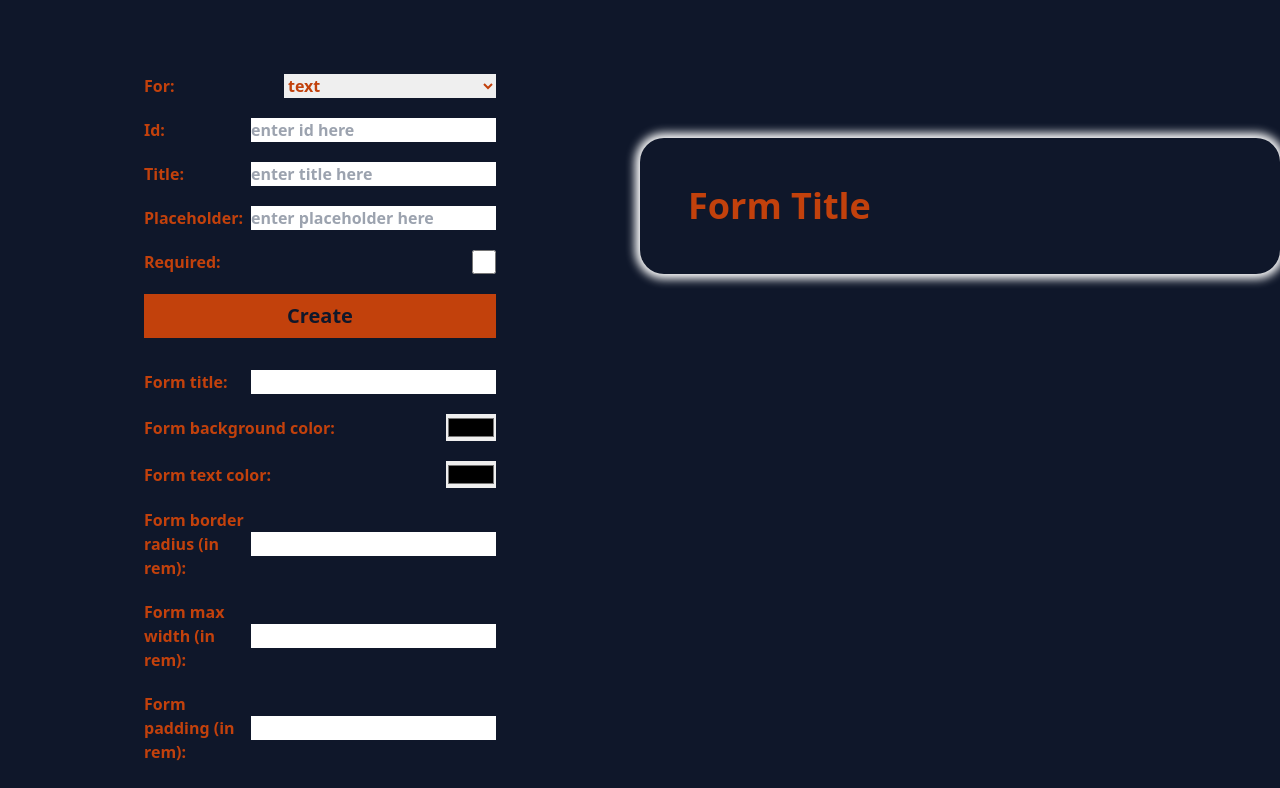
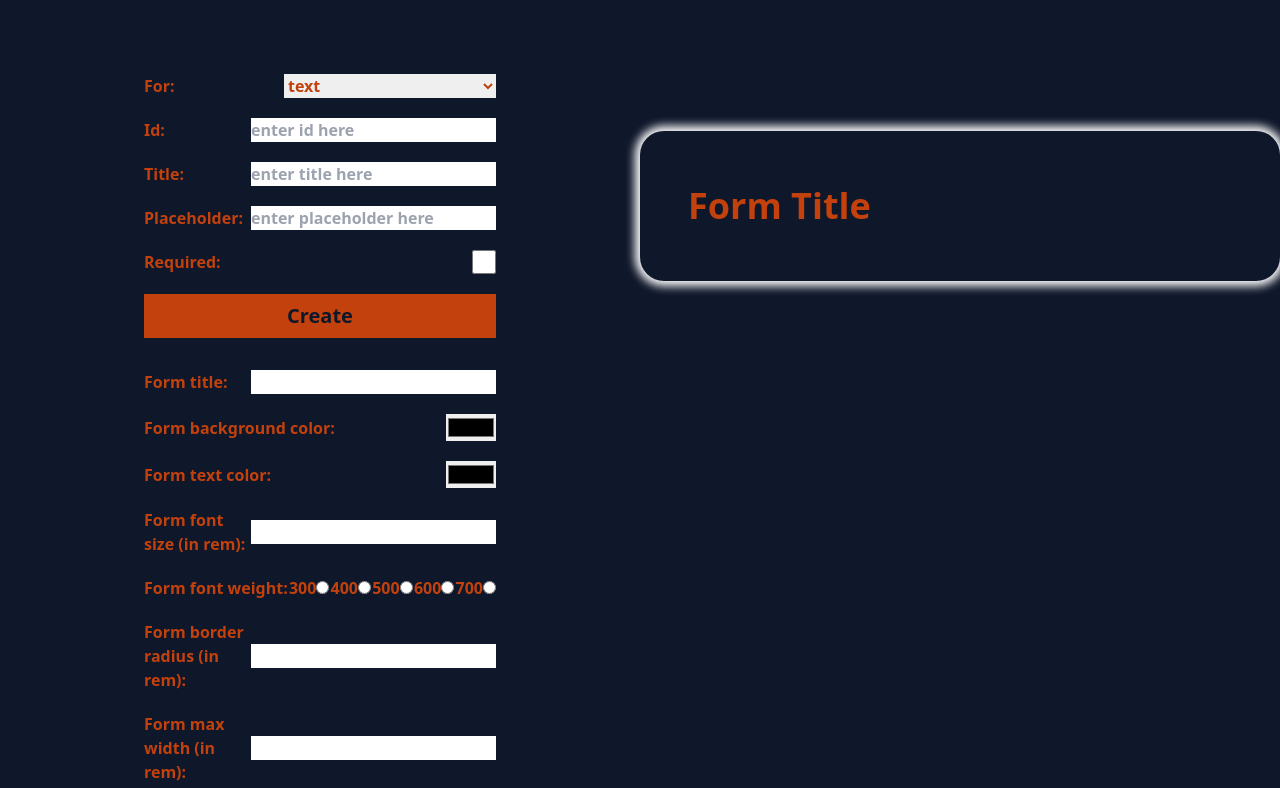
Before and after one commit to AOjdanic/FormBuilder, a React (Vite) app: page / in a window 1280 px wide. Shown: the part 398-1186 px from the top of the page. Built offline with nearby package versions, Linux system fonts and the light colour scheme.

Commit message:
added the most relevant css properties for customization

```diff
--- a/src/components/FormOptions.jsx
+++ b/src/components/FormOptions.jsx
@@ -47,6 +47,97 @@ function FormOptions() {
           name="formTextColor"
           id="formTextColor"
         />
+      </label>
+
+      <label
+        className="flex justify-between items-center"
+        htmlFor="formFontSize"
+      >
+        Form font size (in rem):
+        <input
+          onChange={(e) =>
+            setFormOptions((prev) => {
+              return { ...prev, fontSize: e.target.value + "rem" };
+            })
+          }
+          type="number"
+          name="formFontSize"
+          id="formFontSize"
+        />
+      </label>
+
+      <label className="flex justify-between items-center">
+        Form font weight:
+        <span>
+          300
+          <input
+            onChange={(e) =>
+              setFormOptions((prev) => {
+                return { ...prev, fontWeight: e.target.value };
+              })
+            }
+            type="radio"
+            name="formFontWeight"
+            id="formFontWeight"
+            value={"300"}
+          />
+        </span>
+        <span>
+          400
+          <input
+            onChange={(e) =>
+              setFormOptions((prev) => {
+                return { ...prev, fontWeight: e.target.value };
+              })
+            }
+            type="radio"
+            name="formFontWeight"
+            id="formFontWeight"
+            value={"400"}
+          />
+        </span>
+        <span>
+          500
+          <input
+            onChange={(e) =>
+              setFormOptions((prev) => {
+                return { ...prev, fontWeight: e.target.value };
+              })
+            }
+            type="radio"
+            name="formFontWeight"
+            id="formFontWeight"
+            value={"500"}
+          />
+        </span>
+        <span>
+          600
+          <input
+            onChange={(e) =>
+              setFormOptions((prev) => {
+                return { ...prev, fontWeight: e.target.value };
+              })
+            }
+            type="radio"
+            name="formFontWeight"
+            id="formFontWeight"
+            value={"600"}
+          />
+        </span>
+        <span>
+          700
+          <input
+            onChange={(e) =>
+              setFormOptions((prev) => {
+                return { ...prev, fontWeight: e.target.value };
+              })
+            }
+            type="radio"
+            name="formFontWeight"
+            id="formFontWeight"
+            value={"700"}
+          />
+        </span>
       </label>
 
       <label
@@ -202,7 +293,7 @@ function FormOptions() {
             })
           }
           type="color"
-          name="FormBoxShadowColor"
+          name="FormBoxShadow"
           id="FormBoxShadowColor"
         />
       </label>
--- a/src/components/MainForm.jsx
+++ b/src/components/MainForm.jsx
@@ -6,20 +6,8 @@ function MainForm() {
   const { formFields, formOptions } = useContext(FormContext);
 
   return (
-    <form
-      id="mainForm"
-      style={{
-        backgroundColor: formOptions.backgroundColor,
-        color: formOptions.color,
-        borderRadius: formOptions.borderRadius,
-        maxWidth: formOptions.maxWidth,
-        padding: formOptions.padding,
-        boxShadow: formOptions.boxShadow,
-      }}
-    >
-      <h2 className="text-4xl font-bold">
-        {formOptions.title || "Form Title"}
-      </h2>
+    <form id="mainForm" style={formOptions}>
+      <h2>{formOptions.title || "Form Title"}</h2>
       {formFields.map((field) => (
         <InputComponent key={field.id} props={field} />
       ))}
--- a/src/context/form-context.jsx
+++ b/src/context/form-context.jsx
@@ -13,6 +13,8 @@ export const FormContextProvider = ({ children }) => {
     padding: "3rem",
     boxShadow: "0 0 10px 5px #fff",
     title: "Form Title",
+    fontSize: "2.25rem",
+    fontWeight: "700",
   });
 
   const fields = {
```
